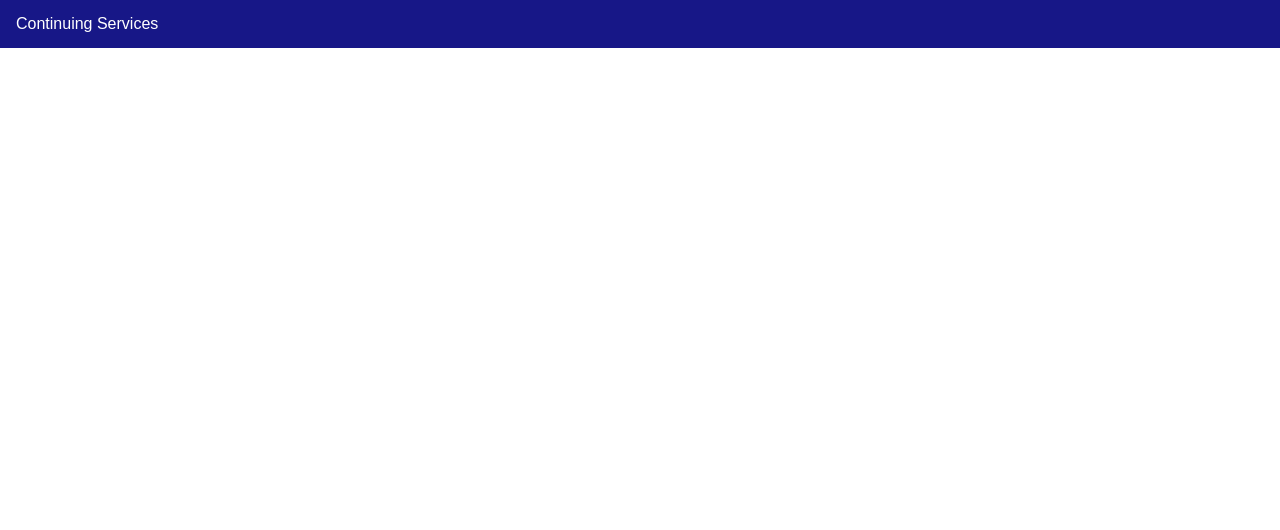
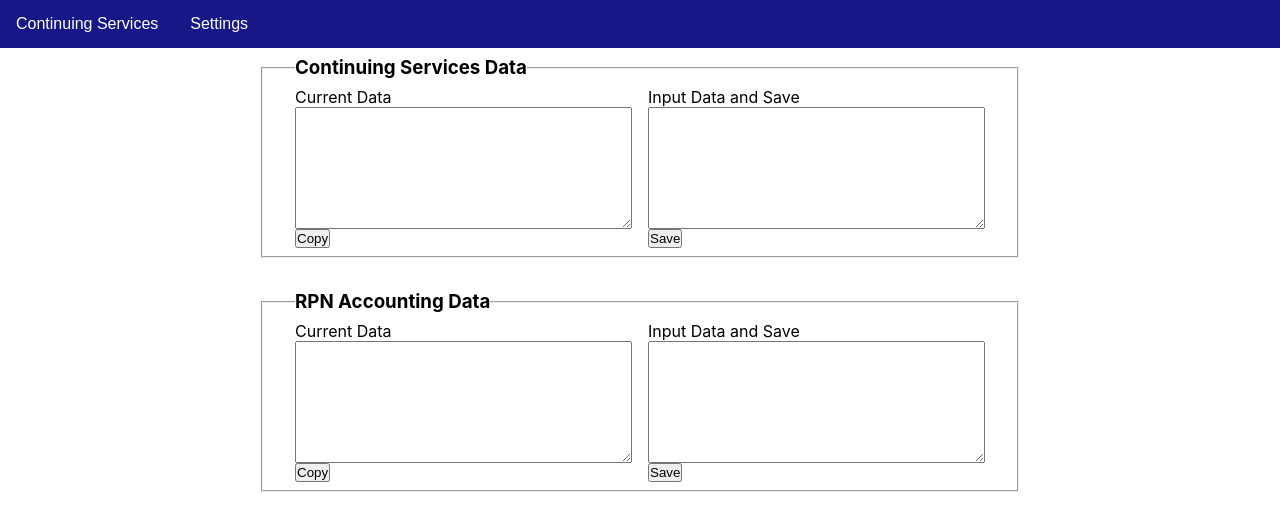
Before and after one commit to TravisAlanH/Navy-Page, a React (Create React App) app: page /Data in a window 1280 px wide. Before the commit this address had no page. Shown: the top 530 px of the page. Built offline with nearby package versions, Linux system fonts and the light colour scheme.

Commit message:
Data Backup

```diff
--- a/src/App.css
+++ b/src/App.css
@@ -2,6 +2,7 @@
   /* border: 1px solid black */
   padding: 0;
   margin: 0;
+  box-sizing: border-box;
 }
 
 .App {
--- a/src/App.js
+++ b/src/App.js
@@ -2,6 +2,7 @@ import "./App.css";
 import "./Styles/IPR.css";
 import "./Styles/Nav.css";
 import "./Styles/RPN.css";
+import "./Styles/Data.css";
 // import HomePage from "./Components/HomePage";
 import { BrowserRouter as Router } from "react-router-dom";
 import TopNav from "./Components/NavBars/TopNav";
--- /dev/null
+++ b/src/Components/BuildContext/Data.js
@@ -0,0 +1,82 @@
+import React from "react";
+import { useNavigate } from "react-router-dom";
+
+export default function Data() {
+  const navigate = useNavigate();
+
+  function CopyData(e) {
+    var copyText = document.getElementById(e);
+    copyText.select();
+    copyText.setSelectionRange(0, 99999);
+    document.execCommand("copy");
+  }
+
+  function SaveData(data, location) {
+    var inputText = document.getElementById(data).value;
+    localStorage.setItem(location, inputText);
+    navigate(0);
+  }
+  return (
+    <div className="FlexColCenterCenter">
+      {/* DATA SECTION START */}
+      <fieldset className="FlexRowCenterCenter DataField">
+        <legend>
+          <h3>Continuing Services Data</h3>
+        </legend>
+        {/* Copy Section */}
+        <div className="FlexColStartStart">
+          Current Data
+          <textarea rows="8" cols="40" id="ContinuingServicesCopyArea">
+            {localStorage.getItem("ContinuingServices")}
+          </textarea>
+          <button onClick={() => CopyData("ContinuingServicesCopyArea")}>
+            Copy
+          </button>
+        </div>
+        {/* Input Section */}
+        <div className="FlexColStartStart">
+          Input Data and Save
+          <textarea
+            rows="8"
+            cols="40"
+            id="ContinuingServicesInputArea"
+          ></textarea>
+          <button
+            onClick={() =>
+              SaveData("ContinuingServicesInputArea", "ContinuingServices")
+            }
+          >
+            Save
+          </button>
+        </div>
+      </fieldset>
+      {/* DATA SECTION END */}
+
+      {/* RPN */}
+
+      {/* DATA SECTION START */}
+      <fieldset className="FlexRowCenterCenter DataField">
+        <legend>
+          <h3>RPN Accounting Data</h3>
+        </legend>
+        {/* Copy Section */}
+        <div className="FlexColStartStart">
+          Current Data
+          <textarea rows="8" cols="40" id="NPNDataCopyArea">
+            {localStorage.getItem("NPNData")}
+          </textarea>
+          <button onClick={() => CopyData("NPNDataCopyArea")}>Copy</button>
+        </div>
+        {/* Input Section */}
+        <div className="FlexColStartStart">
+          Input Data and Save
+          <textarea rows="8" cols="40" id="RPNTextInputArea"></textarea>
+          <button onClick={() => SaveData("RPNTextInputArea", "NPNData")}>
+            Save
+          </button>
+        </div>
+      </fieldset>
+      {/* DATA SECTION END */}
+    </div>
+  );
+}
--- a/src/Components/BuildContext/RouterPath.js
+++ b/src/Components/BuildContext/RouterPath.js
@@ -3,6 +3,8 @@ import { Routes, Route, useLocation, Navigate } from "react-router-dom";
 import RNPDataEdit from "../IRP/RNPDataEdit";
 import ViewIPRList from "../IRP/ViewIPRList";
 import ViewIPRRPNDocs from "../IRP/ViewIPR_RPNDocs";
+import Data from "./Data";
+import Settings from "./Settings";
 
 export default function RouterPath() {
   let location = useLocation();
@@ -16,6 +18,8 @@ export default function RouterPath() {
         element={<ViewIPRRPNDocs />}
       ></Route>
       <Route exact path="/RPN_edit" element={<RNPDataEdit />}></Route>
+      <Route exact path="/Data" element={<Data />}></Route>
+      <Route exact path="/Settings" element={<Settings />}></Route>
     </Routes>
   );
 }
--- /dev/null
+++ b/src/Components/BuildContext/Settings.js
@@ -0,0 +1,5 @@
+import React from "react";
+
+export default function Settings() {
+  return <div>Settings</div>;
+}
--- a/src/Components/NavBars/TopNavItem.js
+++ b/src/Components/NavBars/TopNavItem.js
@@ -15,6 +15,17 @@ export default function TopNavItem() {
           </Link>
           <Link to="/RPN_edit" className="NavListItemLink">
             Edit RPN Funding
+          </Link>
+        </div>
+      </div>
+      <div className="DropDown">
+        <button className="DropBTN">Settings</button>
+        <div className="DropDownContent">
+          <Link to="/Settings" className="NavListItemLink">
+            Command
+          </Link>
+          <Link to="/Data" className="NavListItemLink">
+            Data
           </Link>
         </div>
       </div>
--- /dev/null
+++ b/src/Styles/Data.css
@@ -0,0 +1,5 @@
+.DataField {
+    padding: .5rem 2rem;
+    margin-bottom: 2rem;
+    gap: 1rem;
+}
--- a/src/Styles/Nav.css
+++ b/src/Styles/Nav.css
@@ -96,6 +96,9 @@
 .NavBar {
     float: left;
     overflow: hidden;
+    display: flex;
+    flex-direction: row;
+
 }
 
 .DropDown .DropBTN {
```
